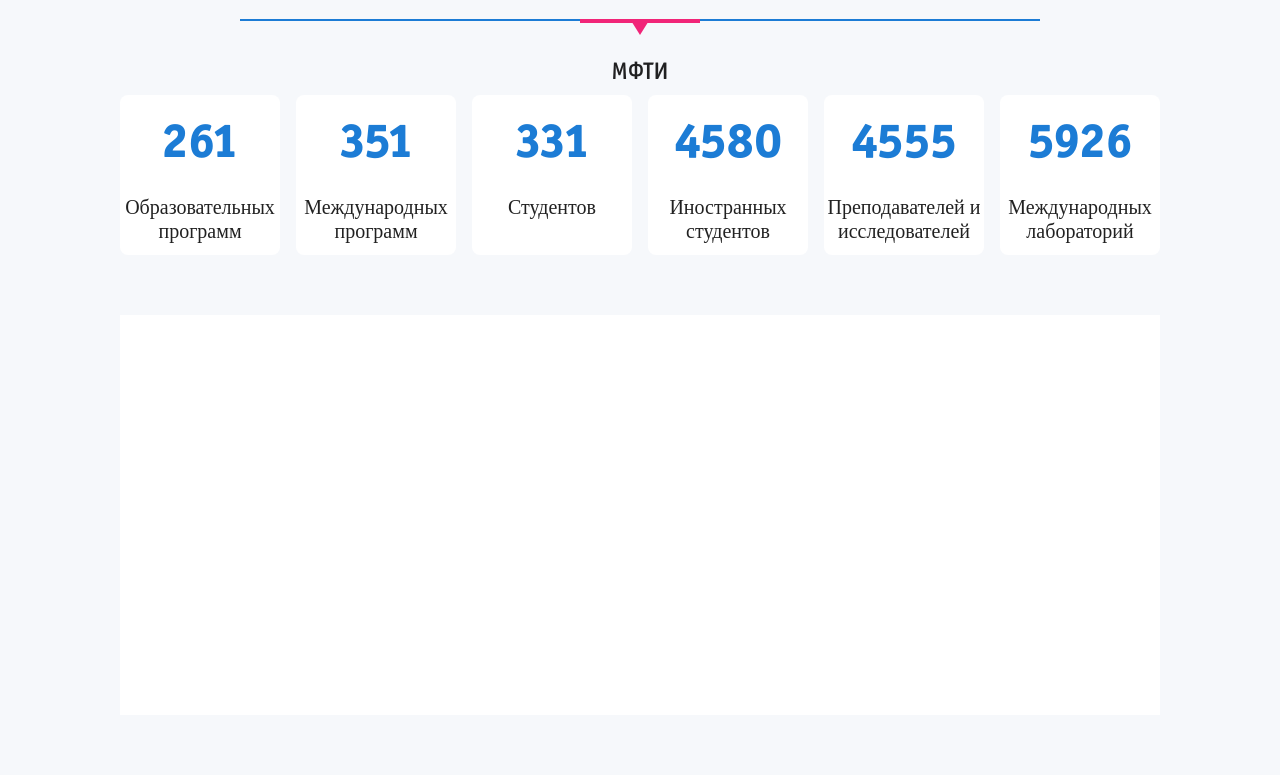
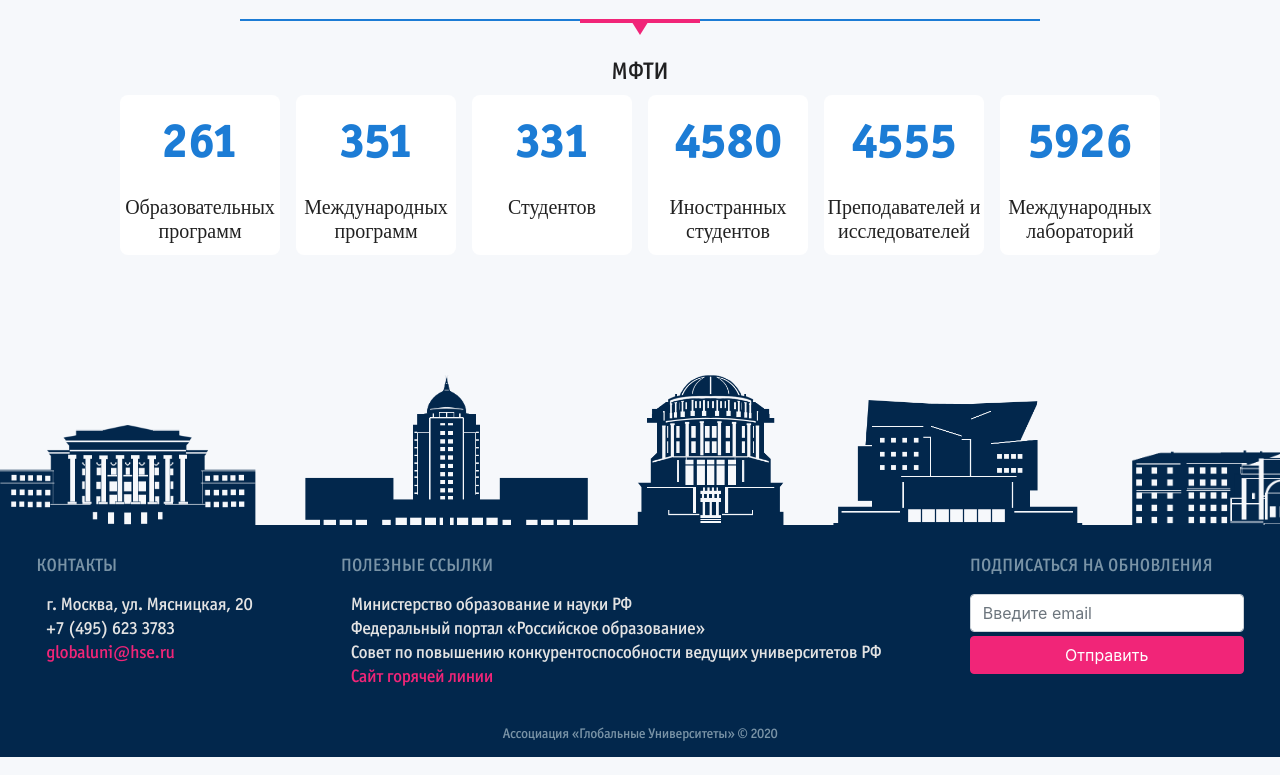
Before and after one commit to Minilfat/d3-vue, a Vue app: page /#/home in a window 1280 px wide. Shown: the part 1641-2416 px from the top of the page. Built offline with nearby package versions, Linux system fonts and the light colour scheme.

Commit message:
Add footer

```diff
--- a/src/App.vue
+++ b/src/App.vue
@@ -2,16 +2,19 @@
   <div>
     <Header />
     <router-view></router-view>
+    <Footer />
   </div>
 </template>
 
 <script>
 import Header from "./components/Header/Header.vue";
+import Footer from "./components/Footer/Footer.vue";
 
 export default {
   name: "App",
   components: {
     Header,
+    Footer,
   },
 };
 </script>
--- a/src/Pages/Home.vue
+++ b/src/Pages/Home.vue
@@ -35,9 +35,9 @@
       </div>
     </transition>
 
-    <div class="news-block">
+    <!-- <div class="news-block">
       <News />
-    </div>
+    </div> -->
   </div>
 </template>
 
@@ -45,7 +45,7 @@
 import { mapGetters, mapActions } from "vuex";
 
 import Map from "../components/Map/Map.vue";
-import News from "../components/News/News.vue";
+// import News from "../components/News/News.vue";
 import Carousel from "../components/Carousel/Carousel.vue";
 import MainSearch from "../components/MainSearch/MainSearch.vue";
 import UniversitiesSlider from "../components/UniversitiesSlider/UniversitiesSlider.vue";
@@ -57,7 +57,7 @@
   name: "Home",
   components: {
     Map,
-    News,
+    // News,
     Carousel,
     MainSearch,
     UniversitiesSlider,
--- a/src/components/Footer/Footer.vue
+++ b/src/components/Footer/Footer.vue
@@ -1,5 +1,68 @@
 <template>
-  <div></div>
+  <div class="footer-wrapper">
+    <div class="image"></div>
+    <div class="info d-flex flex-column align-items-center">
+      <div class="links">
+        <div class="d-flex justify-content-around">
+          <div>
+            <div class="label">
+              {{ $t("footer_contacts") }}
+            </div>
+            <div class="d-flex flex-column texts">
+              <span>{{ $t("footer_address") }}</span>
+              <span>
+                <a href="tel:+74956233783"> +7 (495) 623 3783 </a>
+              </span>
+              <span>
+                <a class="brand" href="mailto:globaluni@hse.ru"> globaluni@hse.ru </a>
+              </span>
+            </div>
+          </div>
+          <div class="mx-3">
+            <div class="label">
+              {{ $t("footer_useful-links") }}
+            </div>
+            <div class="d-flex flex-column texts">
+              <span>
+                <a href="http://xn--80abucjiibhv9a.xn--p1ai/" target="_blank">
+                  {{ $t("useful-links.ministry") }}
+                </a>
+              </span>
+              <span>
+                <a href="http://www.edu.ru/" target="_blank">
+                  {{ $t("useful-links.education") }}
+                </a>
+              </span>
+              <span>
+                <a href="https://5top100.ru/council/" target="_blank">
+                  {{ $t("useful-links.council") }}
+                </a>
+              </span>
+              <span>
+                <a class="brand" href="http://keep-learning.globaluni.ru/" target="_blank">
+                  {{ $t("useful-links.help") }}
+                </a>
+              </span>
+            </div>
+          </div>
+          <div>
+            <div class="label">
+              {{ $t("footer_subscribe") }}
+            </div>
+            <div class="updates">
+              <b-form-input type="email" :placeholder="$t('subscription_mail.placeholder')"></b-form-input>
+              <b-button variant="brand" class="w-100 mt-1">{{ $t("subscription_mail.send") }} </b-button>
+            </div>
+          </div>
+        </div>
+      </div>
+      <div class="copyright">
+        <span>
+          {{ $t("copyright") }}
+        </span>
+      </div>
+    </div>
+  </div>
 </template>
 
 <script>
@@ -8,4 +71,58 @@
 };
 </script>
 
-<style scoped lang="scss"></style>
+<style scoped lang="scss">
+.footer-wrapper {
+  margin-top: 120px;
+
+  .image {
+    background-image: url("/img/universities-footer.png");
+    height: 150px;
+  }
+
+  .info {
+    width: 100%;
+    background-color: #02274c;
+
+    .links {
+      width: 100%;
+      margin: 30px 0;
+
+      .label {
+        text-transform: uppercase;
+        font: 18px/24px OfficinaSansMediumC;
+        color: #7993a6;
+      }
+
+      .texts {
+        margin: 15px 0 0 10px;
+
+        .brand {
+          color: var(--brand);
+        }
+
+        a,
+        span {
+          font: 18px/24px OfficinaSansMediumC;
+          letter-spacing: -0.45px;
+          color: #e3e3e3;
+          margin: 0;
+        }
+      }
+
+      .updates {
+        margin-top: 15px;
+      }
+    }
+
+    .copyright {
+      margin-bottom: 10px;
+      span {
+        font: 14px/24px OfficinaSansMediumC;
+        letter-spacing: -0.35px;
+        color: #7993a6;
+      }
+    }
+  }
+}
+</style>
--- a/src/locales/en.json
+++ b/src/locales/en.json
@@ -57,5 +57,16 @@
   "search.programs": "Academic Programs",
   "search.mobility": "Professional Opportunities",
   "search.keyword": "Enter a keyword, for example, \"engineering\"...",
-  "main.label": "Association Global Universities of Russia"
+  "main.label": "Association Global Universities of Russia",
+  "copyright": "Association «Global Universities» © 2020",
+  "footer_address": "Moscow, Myasnitskaya st., 20",
+  "footer_contacts": "Contacts",
+  "footer_subscribe": "Subscribe",
+  "footer_useful-links": "Useful links",
+  "useful-links.ministry": "The Ministry of Education and Science of Russian Federation",
+  "useful-links.education": "Federal Portal \"Russian Education\"",
+  "useful-links.council": "Council on increasing competitiveness of the leading universities of Russian Federation",
+  "useful-links.help": "Support",
+  "subscription_mail.send": "Send",
+  "subscription_mail.placeholder": "Enter your email"
 }
--- a/src/locales/ru.json
+++ b/src/locales/ru.json
@@ -57,5 +57,16 @@
   "search.programs": "Образовательные программы",
   "search.mobility": "Академические мобильности",
   "search.keyword": "Введите ключевое слово, например, \"архитектура\"...",
-  "main.label": "Ассоциация Глобальных Университетов России"
+  "main.label": "Ассоциация Глобальных Университетов России",
+  "copyright": "Ассоциация «Глобальные Университеты» © 2020",
+  "footer_address": "г. Москва, ул. Мясницкая, 20",
+  "footer_contacts": "Контакты",
+  "footer_subscribe": "Подписаться на обновления",
+  "footer_useful-links": "Полезные ссылки",
+  "useful-links.ministry": "Министерство образование и науки РФ",
+  "useful-links.education": "Федеральный портал «Российское образование»",
+  "useful-links.council": "Совет по повышению конкурентоспособности ведущих университетов РФ",
+  "useful-links.help": "Сайт горячей линии",
+  "subscription_mail.send": "Отправить",
+  "subscription_mail.placeholder": "Введите email"
 }
```
Also changed, not shown: public/img/universities-footer.png (added), 1 other file (tests, documents, lock files or other folders).
